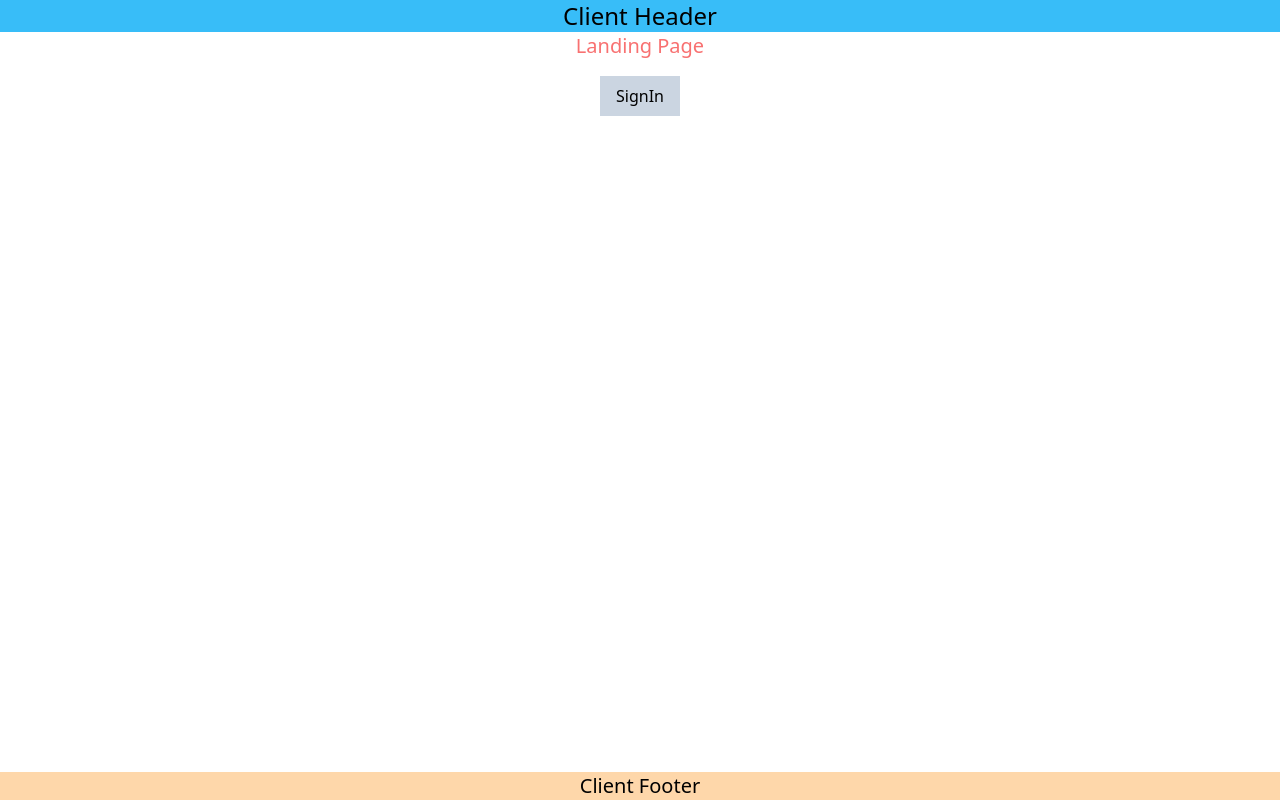
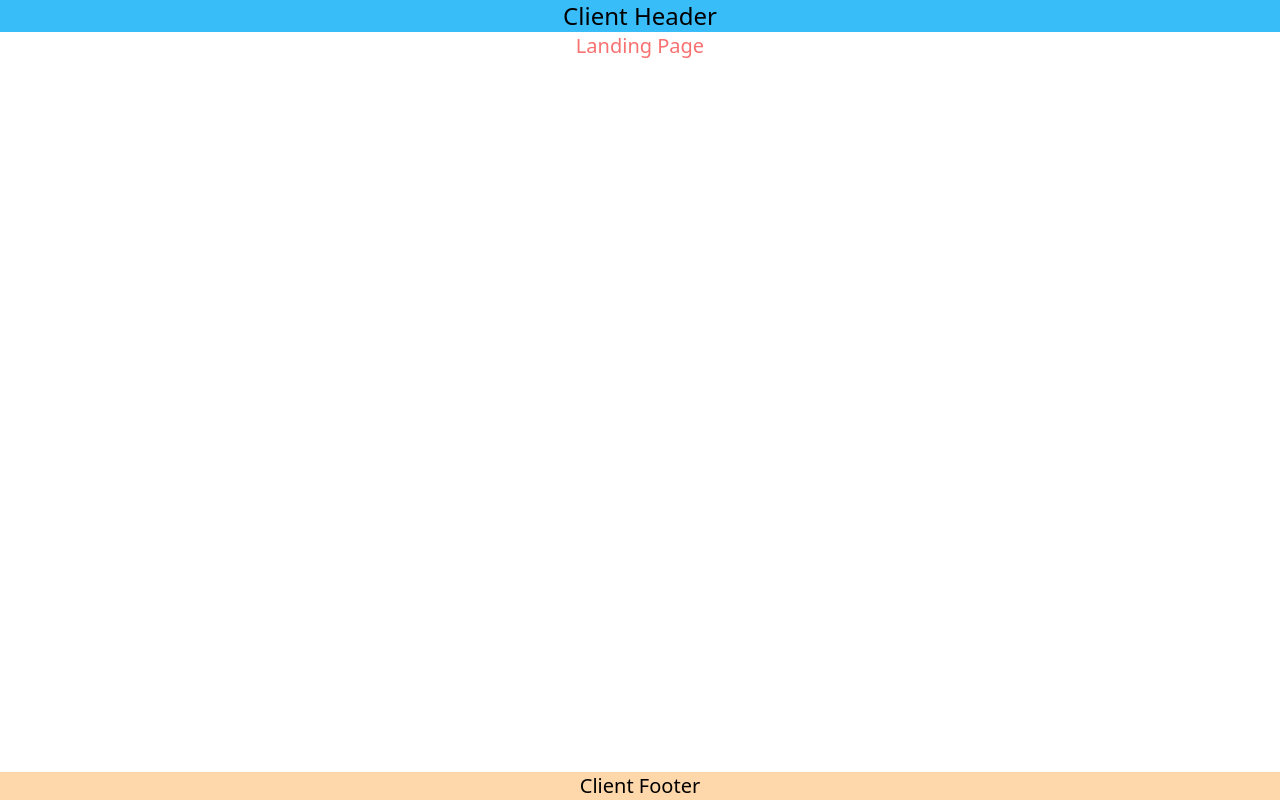
Before and after one commit to Xchange-Taiwan/s1ngularity-repository-eumhi, a Next.js app: page / in a window 1280 px wide. Built offline with nearby package versions, Linux system fonts and the light colour scheme; no server answers.

Commit message:
feat: Remove unused code in landing page

```diff
--- a/src/app/(client)/page.tsx
+++ b/src/app/(client)/page.tsx
@@ -1,36 +1,7 @@
-'use client';
-
-import { signIn, signOut, useSession } from 'next-auth/react';
-
 const Home = () => {
-  const { status, data: session } = useSession();
-
-  const userInfo = session?.user;
-
-  if (status === 'loading') {
-    return (
-      <div>
-        <p>Loading ...</p>
-      </div>
-    );
-  }
-
   return (
     <div className="flex flex-col items-center justify-center">
       <h1 className="mb-4 text-xl text-red-400">Landing Page</h1>
-
-      {userInfo ? (
-        <div className="flex flex-col items-center justify-center gap-4">
-          <p>Signed in as {userInfo?.email || '-'}</p>
-          <button className="bg-amber-300 px-4 py-2" onClick={() => signOut()}>
-            Sign Out
-          </button>
-        </div>
-      ) : (
-        <button className="bg-slate-300 px-4 py-2" onClick={() => signIn()}>
-          SignIn
-        </button>
-      )}
     </div>
   );
 };
```
